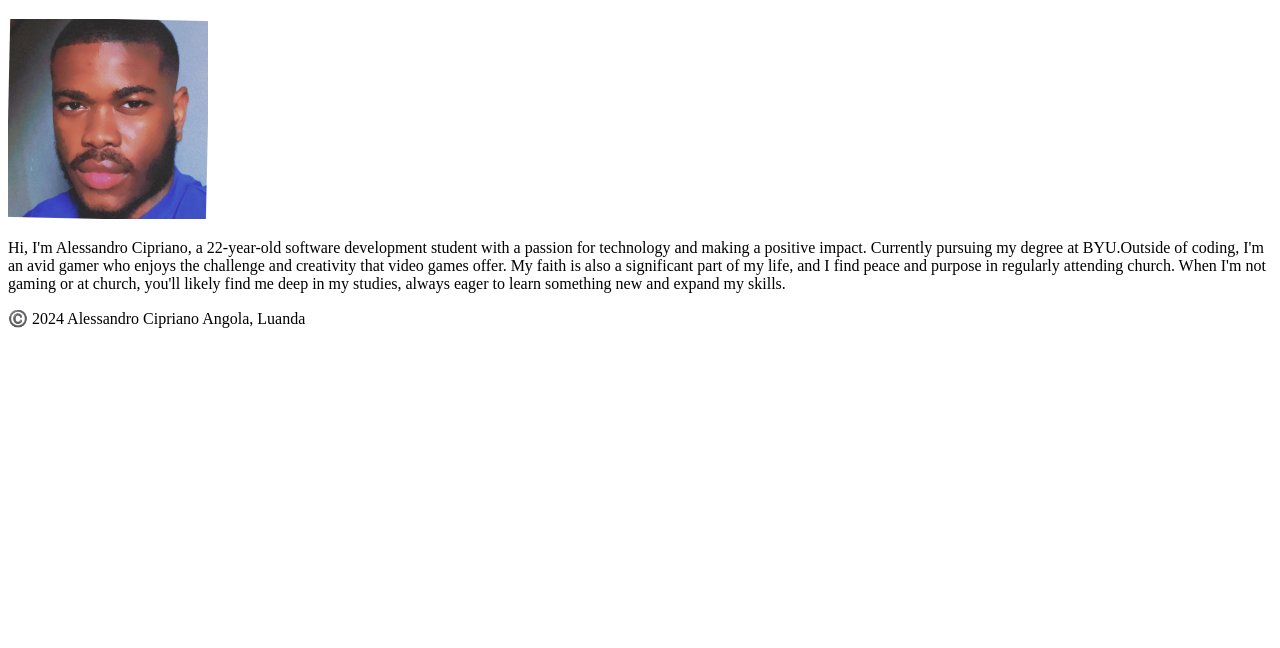
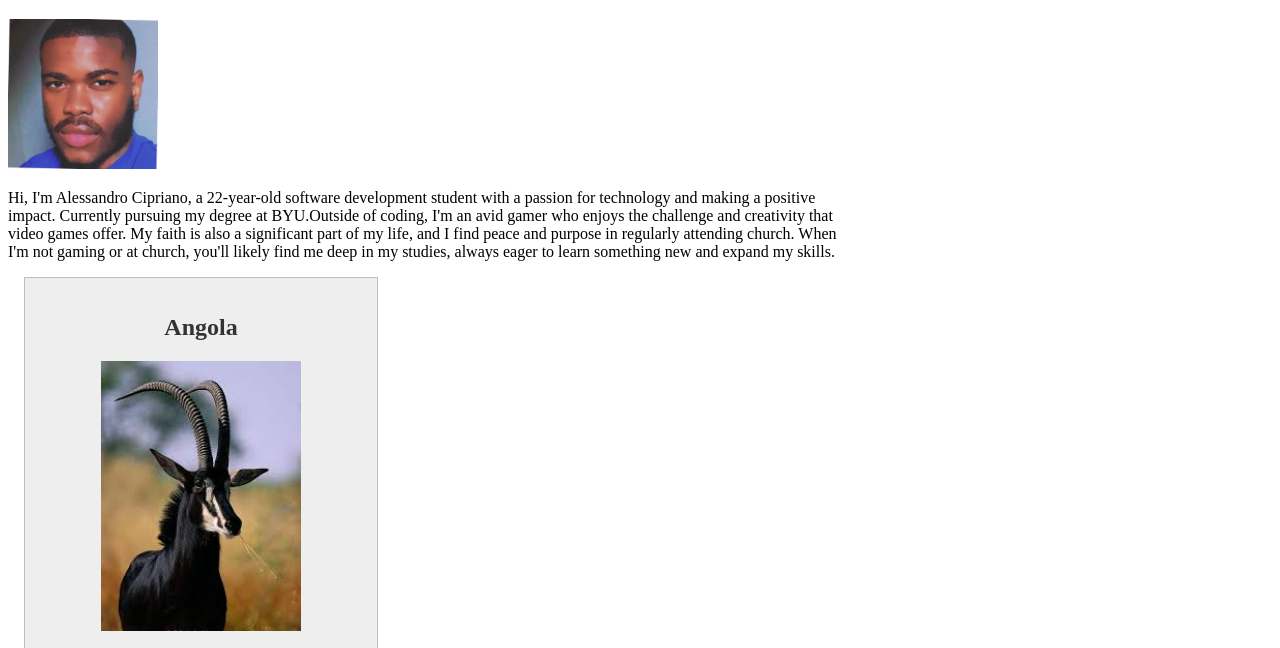
Before and after one commit to alyxx3ds/wdd130, a plain HTML site: page index.html in a window 1280 px wide. Shown: the part 87-735 px from the top of the page. Drawn offline with Linux system fonts and the light colour scheme.

Commit message:
ver.0.03

```diff
--- a/index.html
+++ b/index.html
@@ -1,6 +1,7 @@
 <!DOCTYPE html>
 <html lang="en">
 <head>
+   <link rel="stylesheet" href="styles/styles.css">
    <meta charset="UTF-8">
    <meta name="viewport" content="width=device-width, initial-scale=1.0">
    <title>Alessandro Cipriano | WDD 130 </title>
@@ -18,6 +19,11 @@
       <img src="images/profile.jpg" alt="Alessandro profile picture" width="200">
       <p>Hi, I'm Alessandro Cipriano, a 22-year-old software development student with a passion for technology and making a positive impact. Currently pursuing my degree at BYU.Outside of coding, I'm an avid gamer who enjoys the challenge and creativity that video games offer. My faith is also a significant part of my life, and I find peace and purpose in regularly attending church. When I'm not gaming or at church, you'll likely find me deep in my studies, always eager to learn something new and expand my skills.</p>
    </main>
+   <aside>
+      <H2>Angola</H2>
+      <img src="images/palanca.jpg" alt="Image of the palanca">
+      <p>The giant sable antelope or royal sable antelope (Hippotragus niger variani), also known in Portuguese as the palanca-negra-gigante, is a large, rare subspecies of the sable antelope native and endemic to the region between the Cuango and Luando Rivers in Angola. The giant sable antelope is the national symbol of Angola, and is held in a great regard by its people.</p>
+   </aside>
    <footer>
       <p>©️ 2024 Alessandro Cipriano Angola, Luanda</p>
    </footer>
--- /dev/null
+++ b/styles/styles.css
@@ -0,0 +1,32 @@
+main {
+   max-width: 840px;
+}
+
+aside {
+   width: 20rem;
+   margin: 1rem;
+   border: 1px solid rgb(0, 0, 0, 0.2);
+   padding: 1rem;
+   background-color: #eee;
+   color: #333;
+   text-align: center;
+}
+
+aside img {
+   width: 200px;
+   height: auto;
+}
+main img {
+   width: 150px;
+   height: auto;
+}
+
+p {
+   padding: 0;
+}
+
+footer {
+   margin-top: 15px;
+   border-top: 1px solid #000;
+   text-align: center;
+}
```
Also changed, not shown: images/palanca.jpg (added).
